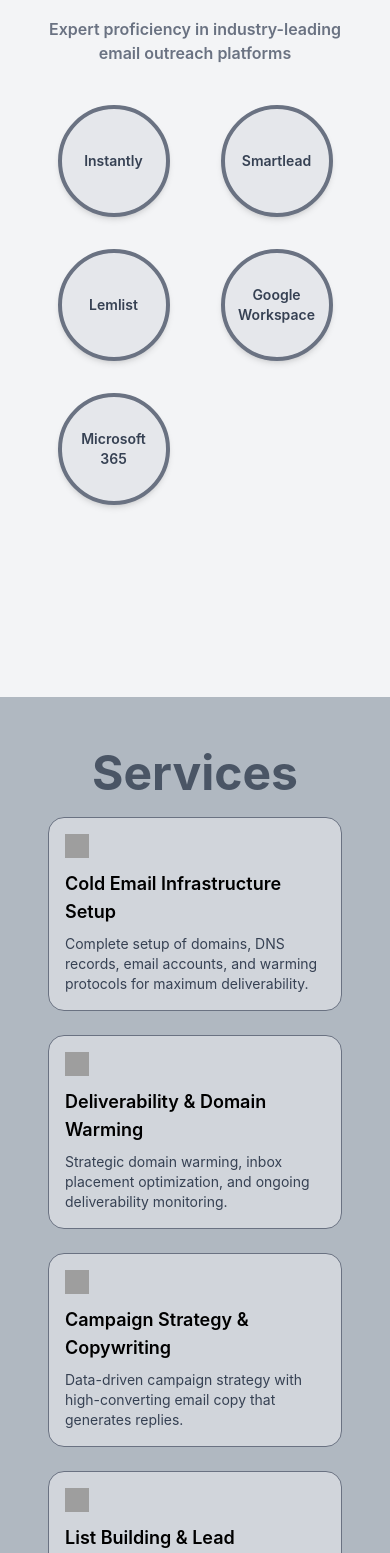
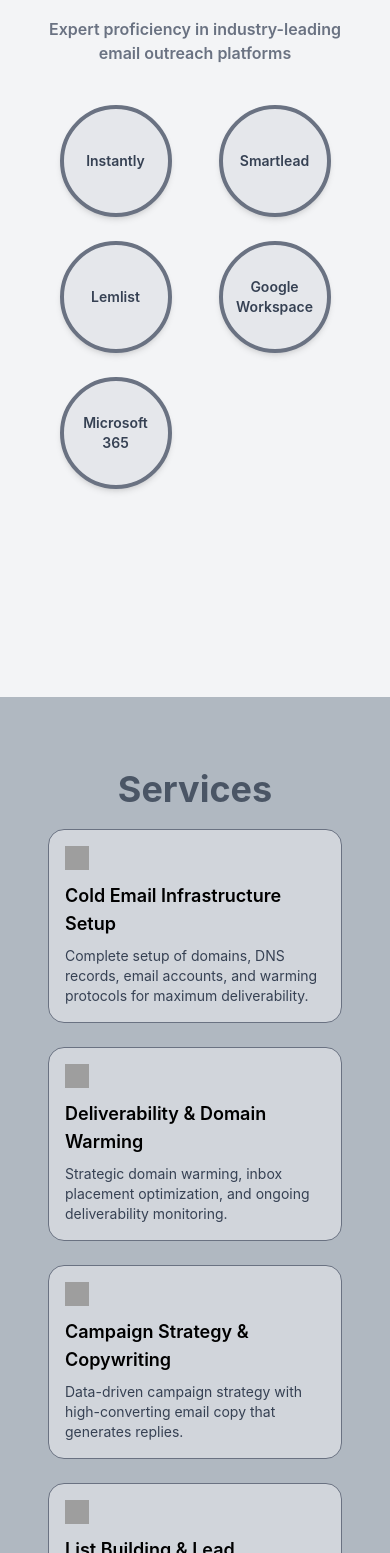
Before and after one commit to ranjushrestha/Email-Portfolio, a React (Vite) app: page / in a window 390 px wide. Shown: the part 1835-3388 px from the top of the page. Built offline with nearby package versions, Linux system fonts and the light colour scheme; grey boxes are pictures that could not be loaded.

Commit message:
change mobile view threshold

```diff
--- a/src/components/layouts/Sidebar.jsx
+++ b/src/components/layouts/Sidebar.jsx
@@ -6,7 +6,7 @@
   const sections = ["ABOUT", "SKILLS", "TOOLS", "SERVICES", "RESULTS", "CONTACT"];
 
   const handleScroll = (section) => {
-    const el = document.getElementById(section.toLowerCase()); // lowercase IDs
+    const el = document.getElementById(section.toLowerCase());
     if (el) el.scrollIntoView({ behavior: "smooth", block: "start" });
   };
 
@@ -35,7 +35,7 @@
           {sections.map((section) => (
             <a
               key={section}
-              href={`#${section.toLowerCase()}`}
+              href={`#${section}`}
               onClick={(e) => {
                 e.preventDefault();
                 handleScroll(section);
@@ -105,7 +105,7 @@
           {sections.map((section) => (
             <a
               key={section}
-              href={`#${section.toLowerCase()}`}
+              href={`#${section}`}
               onClick={(e) => {
                 e.preventDefault();
                 handleScroll(section);
--- a/src/layouts/ScrollsPy.jsx
+++ b/src/layouts/ScrollsPy.jsx
@@ -39,6 +39,8 @@
 
     handleInitialActive();
 
+   const isMobile = window.innerWidth < 1024; // lg breakpoint
+
 const observer = new IntersectionObserver(
   (entries) => {
     entries.forEach((entry) => {
@@ -49,9 +51,9 @@
   },
   {
     root: null,
-        rootMargin: "0px",
-        threshold: 0.6,
-      },
+    rootMargin: isMobile ? "-20% 0px -20% 0px" : "0px",
+    threshold: isMobile ? 0 : 0.5,
+  }
 );
 
     sections.forEach((section) => {
--- a/src/pages/Contact.jsx
+++ b/src/pages/Contact.jsx
@@ -66,9 +66,9 @@
   };
 
   return (
-   <div className="mt-5 px-4 sm:px-6 lg:px-20 flex justify-center sm:justify-start">
+   <div className="mt-10 px-4 sm:px-6 lg:px-20 flex justify-center sm:justify-start">
   <div className="w-full lg:w-auto max-w-full">
-       <h2 className="text-5xl lg:text-5xl font-bold mb-5 text-gray-600 text-center sm:text-left w-full">
+       <h2 className="text-4xl lg:text-5xl font-bold mb-5 text-gray-600 text-center sm:text-left w-full">
   Let's Work Together
 </h2>
         <p className="font-semibold mb-15 text-gray-500 text-center sm:text-left">
@@ -77,7 +77,7 @@
 
         <form
           onSubmit={handleSubmit(sendEmail)}
-          noValidate
+
           className="max-w-sm mt-10 p-6 rounded space-y-3"
         >
           {status && (
@@ -112,6 +112,7 @@
             placeholder="Email"
             value={formData.email}
             onChange={handleChange}
+            onInvalid={(e) => e.preventDefault()}
             className="w-full p-2 border-b-2 border-gray-400 focus:border-gray-600 outline-none"
           />
           {errors.email && (
--- a/src/pages/Services.jsx
+++ b/src/pages/Services.jsx
@@ -35,8 +35,8 @@
   ];
 
   return (
-    <div className="mt-5 px-4 sm:px-6 lg:px-20">
-      <h2 className="text-5xl font-bold mb-5 text-gray-600 text-center sm:text-left">
+    <div className="mt-10 px-4 sm:px-6 lg:px-20">
+      <h2 className="text-4xl lg:text-5xl font-bold mb-5 text-gray-600 text-center sm:text-left">
         Services
       </h2>
 
--- a/src/pages/Tools.jsx
+++ b/src/pages/Tools.jsx
@@ -19,7 +19,7 @@
       </p>
 
       {/* Grid container */}
-      <div className="grid grid-cols-2 sm:grid-cols-3 lg:grid-cols-4 gap-8 justify-items-center">
+      <div className="grid grid-cols-2 sm:grid-cols-3 lg:grid-cols-4 gap-6 justify-items-center">
         {tools.map((tool, index) => (
           <div
             key={index}
```
Lines whose indentation alone changed are shown as unchanged.
